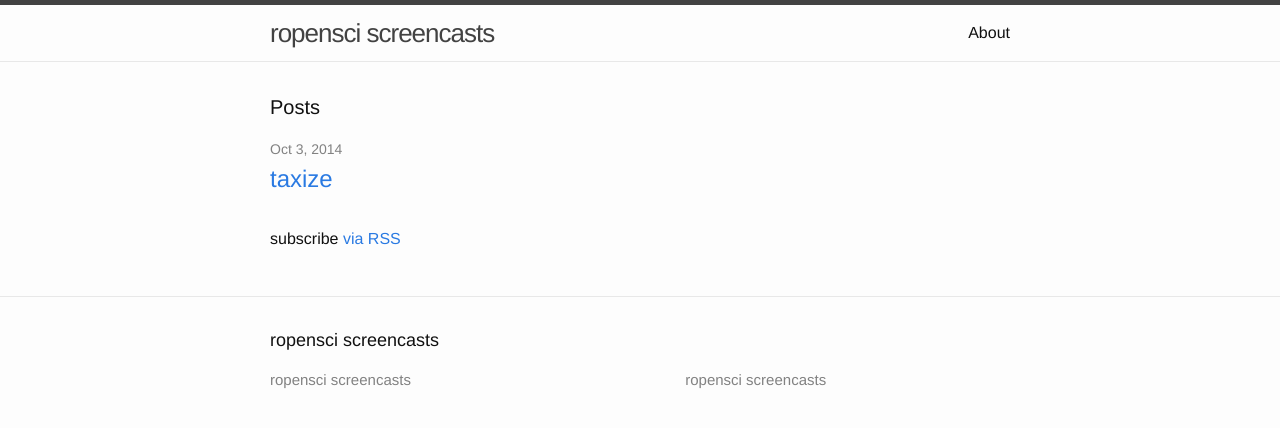
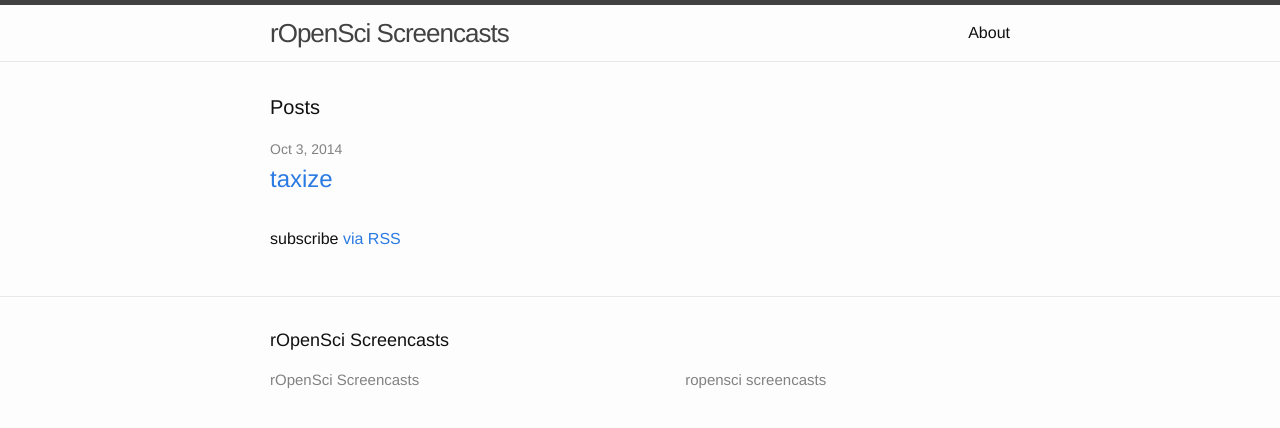
Before and after one commit to ropensci-archive/screencasts, a Jekyll site: the page built from index.html, in a window 1280 px wide. Shown: the top 428 px of the page. Built offline with Jekyll 4.4.1, drawn with Linux system fonts in a browser that asks for light colours; Markdown is read by kramdown in place of the engine named in the settings; part of the change alters nothing that is shown.

```diff
--- a/_config.yml
+++ b/_config.yml
@@ -1,10 +1,12 @@
-title: ropensci screencasts
-permalink:    /:year/:month/:title/
+title: 				rOpenSci Screencasts
+permalink:    /:title/
+baseurl:    	/screencasts/
+url: 				 "http://ropensci.github.io"
 author:
   name:       'Scott Chamberlain'
   email:      'myrmecocystus@gmail.com'
 description: ropensci screencasts
 
 # Build settings
-markdown: rdiscount
+markdown: kramdown
 highlighter: pygments
```
Also changed, not shown: 6 other files.
